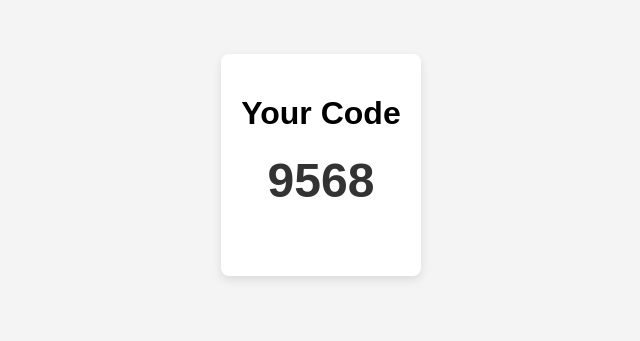
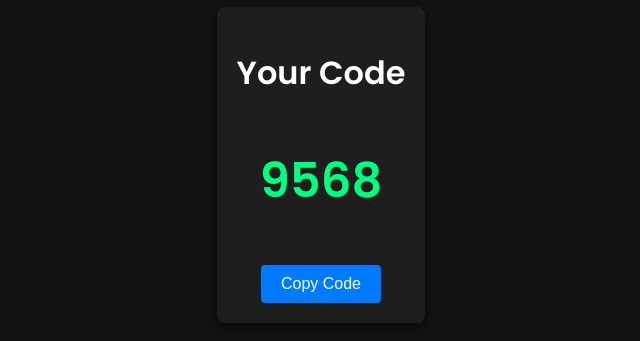
Before and after one commit to rifaalfiansyah/redirecting, a plain HTML site: page password.html in a window 1280 px wide. Shown: the part 235-576 px from the top of the page, without its empty margins (319-959 px from the left). Drawn offline with Linux system fonts and the light colour scheme.

Commit message:
Update password.html
add new style

```diff
--- a/password.html
+++ b/password.html
@@ -4,35 +4,65 @@
     <meta charset="UTF-8">
     <meta name="viewport" content="width=device-width, initial-scale=1.0">
     <title>Password Page</title>
+    <link href="https://fonts.googleapis.com/css2?family=Poppins:wght@400;600&display=swap" rel="stylesheet">
     <style>
         body {
-            font-family: Arial, sans-serif;
+            font-family: 'Poppins', sans-serif;
             display: flex;
             justify-content: center;
             align-items: center;
             height: 100vh;
             margin: 0;
-            background-color: #f4f4f4;
+            background-color: #121212;
+            color: #ffffff;
         }
         .container {
             text-align: center;
-            background: #fff;
+            background: #1e1e1e;
             padding: 20px;
             border-radius: 8px;
-            box-shadow: 0 4px 10px rgba(0, 0, 0, 0.1);
+            box-shadow: 0 4px 10px rgba(0, 0, 0, 0.5);
         }
         .code {
             font-size: 48px;
-            font-weight: bold;
-            color: #333;
-            margin-top: 20px;
+            font-weight: 600;
+            color: #00ff7f;
+        }
+        .button {
+            padding: 10px 20px;
+            font-size: 16px;
+            color: #ffffff;
+            background-color: #007bff;
+            border: none;
+            border-radius: 4px;
+            cursor: pointer;
+            transition: background-color 0.3s;
+        }
+        .button:hover {
+            background-color: #0056b3;
+        }
+        .button:active {
+            background-color: #003f7f;
         }
     </style>
 </head>
 <body>
     <div class="container">
         <h1>Your Code</h1>
-        <p class="code">9568</p>
+        <p class="code" id="code">9568</p>
+        <button class="button" id="copyButton">Copy Code</button>
     </div>
+
+    <script>
+        // Copy code to clipboard when the button is clicked
+        document.getElementById('copyButton').addEventListener('click', function() {
+            const codeText = document.getElementById('code').textContent;
+            navigator.clipboard.writeText(codeText).then(function() {
+                alert('Code copied to clipboard!');
+            }).catch(function(err) {
+                alert('Failed to copy code: ', err);
+            });
+        });
+    </script>
 </body>
 </html>
```
